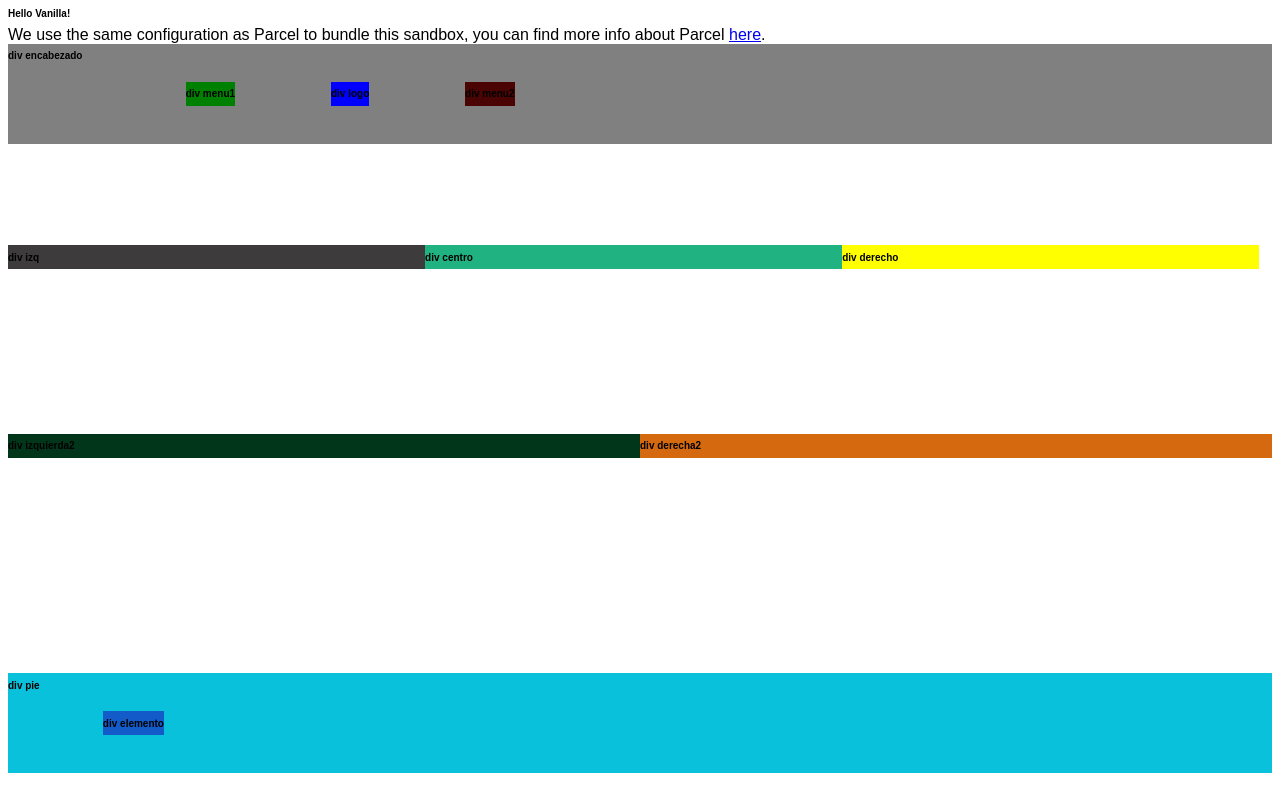
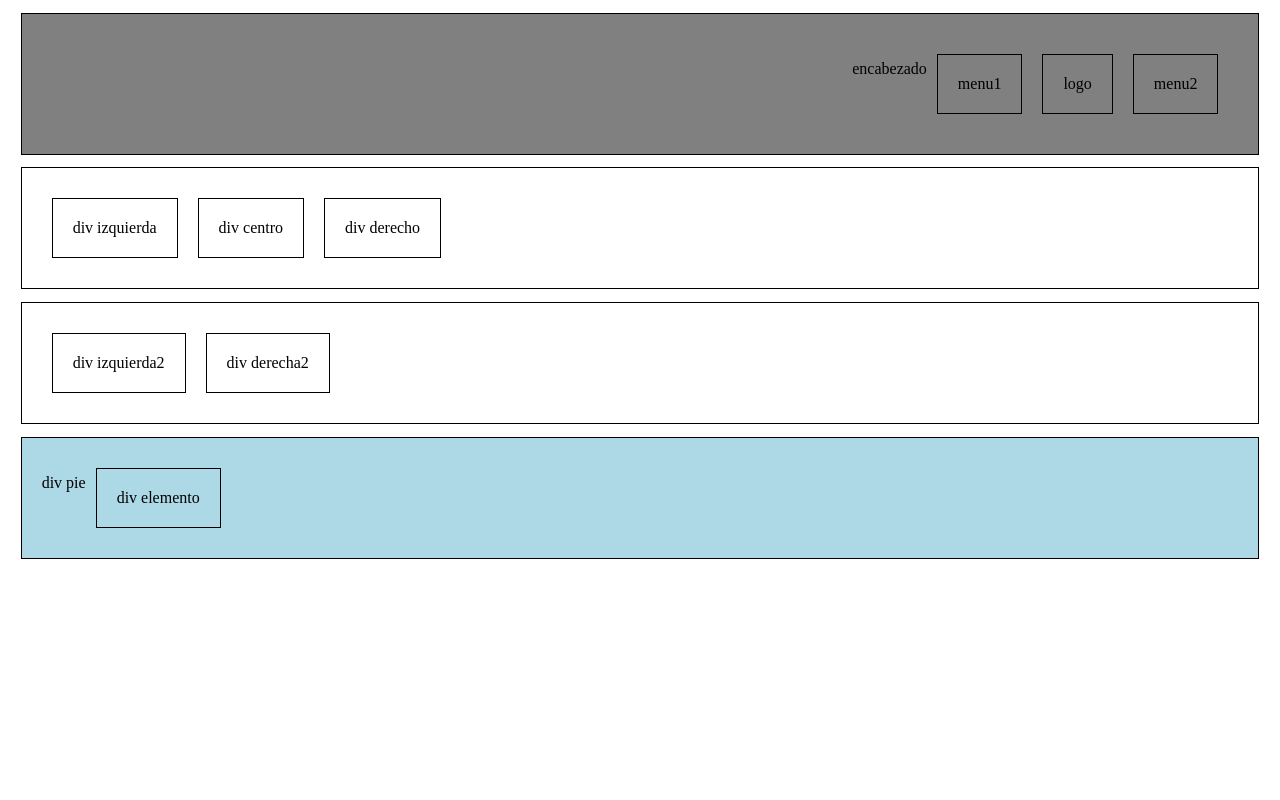
Before and after one commit to A90G/DivFlex, a website built with Parcel: page index.html in a window 1280 px wide. Built offline with nearby package versions, Linux system fonts and the light colour scheme.

Commit message:
COMMIT INICIANDO NUEVAMENTE EL EJERCICIO

```diff
--- a/index.html
+++ b/index.html
@@ -1,55 +1,34 @@
 <html>
   <head>
-    <title>Parcel Sandbox</title>
+    <title>FlexBox</title>
     <meta charset="UTF-8" />
   </head>
 
   <body>
-    <div id="app"></div>
-		<script src="src/index.ts"></script>
+    <script src="src/index.ts"></script>
 
-			<div class="encabezado">
-      <h1>div encabezado</h1>
-        <div class="menu1">
-      <h1>div menu1</h1>
-			</div>
-			<div class="espacio">
-				</div>
-			<div class="logo">
-				<h1>div logo</h1>
-			</div>
-			<div class="menu2">
-				<h1>div menu2</h1>
-			</div>
-		</div>
-		<div class="bloqueCentralSup">
-		<div class="izq">
-			<h1>div izq</h1>
-		</div>
-      <div class="centro">
-        <h1>div centro</h1>
-			</div>
-			<div class="der">
-        <h1>div derecho</h1>
-			</div>
-		</div>
-		<div class="bloqueCentralInf">
-			<div class="izq2">
-				<h1>div izquierda2</h1>
-			</div>
-			<div class="der2">
-        <h1>div derecha2</h1>
-			</div>
-		</div>
-			<div class="pie">
-				<h1>div pie</h1>
-				<div class="espacio">
-				</div>
-				<div class="elemento">
-					<h1>div elemento</h1>
-				</div>
-			</div>
-		<!--	 qué cierra el de abajo 	-->
+    <div class="encabezado">
+      <p>encabezado</p>
+      <div>menu1</div>
+      <div>logo</div>
+      <div>menu2</div>
     </div>
+
+    <div class="bloqueCentralSup">
+      <div>div izquierda</div>
+      <div>div centro</div>
+      <div>div derecho</div>
+    </div>
+
+    <div class="bloqueCentralInf">
+      <div>div izquierda2</div>
+      <div>div derecha2</div>
+    </div>
+
+    <div class="pie">
+      <p>div pie</p>
+      <div>div elemento</div>
+    </div>
+    <!--	necesito un contenedor aún mayor sin estilo? 	-->
   </body>
 </html>
--- a/src/index.ts
+++ b/src/index.ts
@@ -1,9 +1 @@
 import "./styles.css";
-
-document.getElementById("app").innerHTML = `
-<h1>Hello Vanilla!</h1>
-<div>
-  We use the same configuration as Parcel to bundle this sandbox, you can find more
-  info about Parcel
-  <a href="https://parceljs.org" target="_blank" rel="noopener noreferrer">here</a>.
-</div>`;
--- a/src/styles.css
+++ b/src/styles.css
@@ -1,25 +1,49 @@
-body {
-  font-family: sans-serif;
+.encabezado {
+  display: flex;
+  flex-direction: row;
+  flex-wrap: wrap;
+  justify-content: flex-end;
+  background-color: grey;
+  padding: 30px;
+  margin: 1%;
 }
-h1,
-h2,
-h3,
-h4,
-h5,
-h6 {
+div {
+  border: 1px solid black;
+  padding: 20px;
+  margin: 10px;
+}
+.bloqueCentralSup {
+  display: flex;
+  flex-direction: row;
+  margin: 1%;
+}
+.bloqueCentralInf {
+  display: flex;
+  flex-direction: row;
+  margin: 1%;
+}
+.pie {
+  display: flex;
+  flex-direction: row;
+  background-color: lightblue;
+  margin: 1%;
+}
+
+/*body {
   font-family: Montserrat, sans-serif;
-  font-size: 10px;
+  font-size: 5px;
 }
+
 .espacio {
   display: block;
   margin: 1%;
 }
-.encabezado {
+.padre {
   display: flex;
   flex-wrap: wrap;
   flex-direction: row;
   gap: 10px;
-  gap: 10px 20px; /* row-gap column gap */
+  gap: 10px 20px;  row-gap column gap
   row-gap: 10px;
   column-gap: 20px;
   margin-bottom: auto;
@@ -31,25 +55,28 @@ h6 {
 .menu1 {
   margin: 3%;
   background-color: green;
+  flex-direction: row-reverse;
   order: 2;
-  justify-content: space-between;
+  justify-content: flex-end;
 }
 .logo {
   margin: 3%;
   background-color: blue;
   order: 3;
-  justify-content: space-between;
+  justify-content: space-around;
 }
 .menu2 {
   margin: 3%;
   background-color: rgb(75, 4, 4);
   order: 4;
-  justify-content: space-between;
+  justify-content: space-around;
 }
 .bloqueCentralSup {
   display: flex;
   flex-direction: row;
   align-items: baseline;
+  justify-content: center;
+  align-items: center;
   width: 100%;
   margin-top: 8%;
   margin-bottom: auto;
@@ -75,6 +102,8 @@ h6 {
 .bloqueCentralInf {
   display: flex;
   flex-direction: row;
+  justify-content: center;
+  align-items: center;
   align-items: baseline;
   width: 100%;
   margin-top: 13%;
@@ -109,7 +138,7 @@ h6 {
   justify-content: flex-end;
 }
 
-/* div.bloque1 {
+ div.bloque1 {
   display: flex;
   flex-direction: row;
   justify-content: space-around;
```
